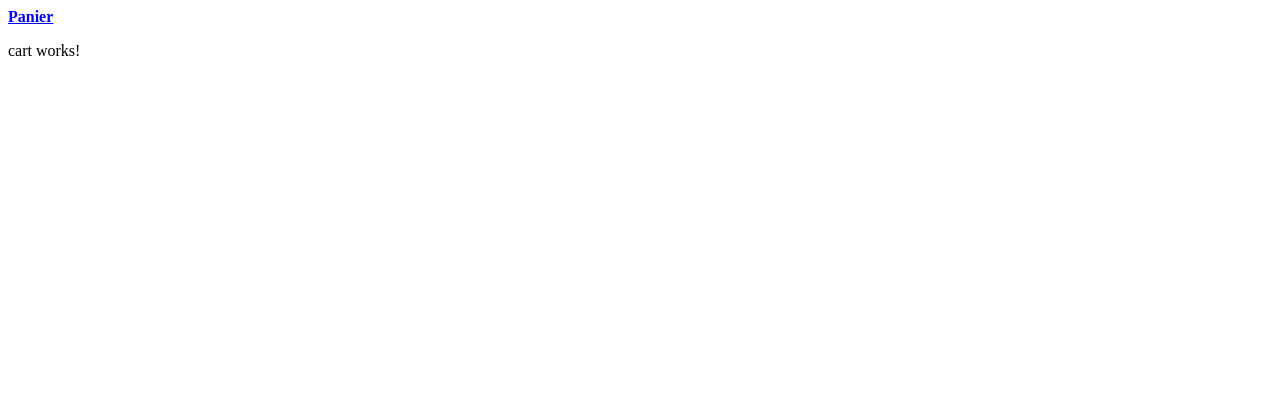
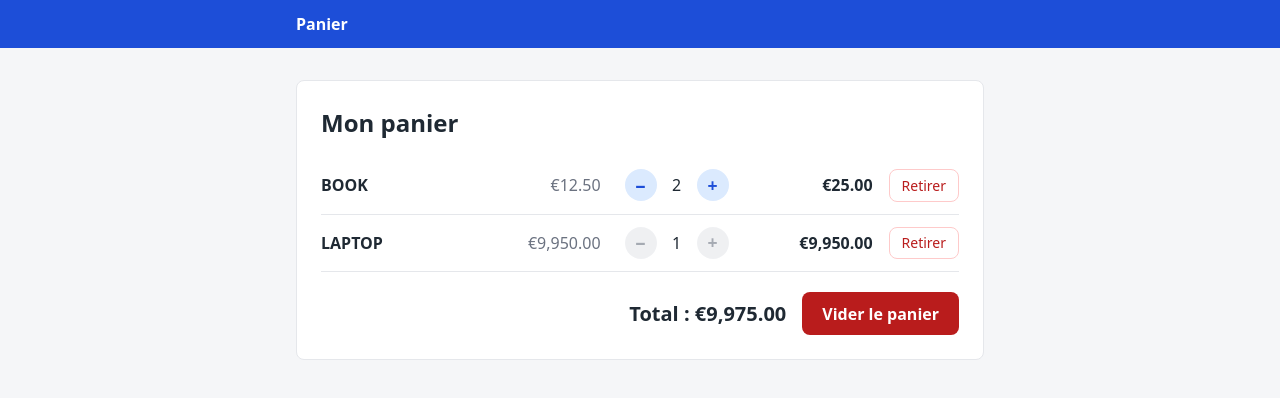
Before and after one commit to SamirADevFullStack/order-service, an Angular app in the folder frontend/: page /panier in a window 1280 px wide. Shown: the top 398 px of the page. Built offline with nearby package versions, Linux system fonts and the light colour scheme.

Commit message:
Ajout fonctions TS de mise a jour du panier au niveau front

```diff
--- a/frontend/src/app/app.scss
+++ b/frontend/src/app/app.scss
@@ -1,3 +1,26 @@
+header {
+  background: var(--color-primary);
+}
+
+nav {
+  max-width: 720px;
+  margin: 0 auto;
+  padding: 0.75rem 1rem;
+}
+
+nav a {
+  color: #ffffff;
+  text-decoration: none;
+  opacity: 0.85;
+}
+
 nav a.active {
   font-weight: bold;
+  opacity: 1;
 }
+
+main {
+  max-width: 720px;
+  margin: 2rem auto;
+  padding: 0 1rem;
+}
--- a/frontend/src/app/features/cart/cart.html
+++ b/frontend/src/app/features/cart/cart.html
@@ -1 +1,56 @@
-<p>cart works!</p>
+<section class="cart">
+  <h1>Mon panier</h1>
+
+  <ul class="lines">
+    @for (line of lines(); track line.productCode) {
+      <li class="line" data-testid="line">
+        <span class="product">{{ line.productCode }}</span>
+        <span class="unit-price">{{ line.unitPrice | currency: 'EUR' }}</span>
+        <span class="quantity">
+          <button
+            type="button"
+            class="qty-button"
+            [attr.aria-label]="'Diminuer ' + line.productCode"
+            [disabled]="line.quantity === 1"
+            (click)="decrement(line.productCode)"
+          >
+            −
+          </button>
+          <span class="qty-value" data-testid="quantity">{{ line.quantity }}</span>
+          <button
+            type="button"
+            class="qty-button"
+            [attr.aria-label]="'Augmenter ' + line.productCode"
+            [disabled]="!canIncrement(line)"
+            (click)="increment(line.productCode)"
+          >
+            +
+          </button>
+        </span>
+        <span class="line-total">{{ lineTotalCents(line) / 100 | currency: 'EUR' }}</span>
+        <button
+          type="button"
+          class="remove-button"
+          [attr.aria-label]="'Retirer ' + line.productCode"
+          (click)="remove(line.productCode)"
+        >
+          Retirer
+        </button>
+      </li>
+    } @empty {
+      <li class="empty" data-testid="empty">Votre panier est vide.</li>
+    }
+  </ul>
+
+  <div class="summary">
+    <p class="total" data-testid="total">Total : {{ total() / 100 | currency: 'EUR' }}</p>
+
+    @if (remaining() === 0) {
+      <p class="warning" data-testid="max-reached">Plafond de 10 000 € atteint.</p>
+    }
+
+    @if (lines().length > 0) {
+      <button type="button" class="clear-button" (click)="clear()">Vider le panier</button>
+    }
+  </div>
+</section>
--- a/frontend/src/app/features/cart/cart.scss
+++ b/frontend/src/app/features/cart/cart.scss
@@ -0,0 +1,157 @@
+.cart {
+  background: var(--color-surface);
+  border: 1px solid var(--color-border);
+  border-radius: var(--radius);
+  padding: 1.5rem;
+}
+
+h1 {
+  margin: 0 0 1rem;
+  font-size: 1.5rem;
+}
+
+.lines {
+  list-style: none;
+  margin: 0;
+  padding: 0;
+}
+
+/* Une ligne = une grille à 5 colonnes : produit, prix unitaire, quantité, total, action. */
+.line {
+  display: grid;
+  grid-template-columns: 1fr 7rem 7.5rem 7.5rem auto;
+  align-items: center;
+  gap: 1rem;
+  padding: 0.75rem 0;
+  border-bottom: 1px solid var(--color-border);
+}
+
+.product {
+  font-weight: 600;
+}
+
+.unit-price {
+  color: var(--color-muted);
+  text-align: right;
+}
+
+.quantity {
+  display: inline-flex;
+  align-items: center;
+  justify-content: center;
+  gap: 0.5rem;
+}
+
+.qty-button {
+  width: 2rem;
+  height: 2rem;
+  border: none;
+  border-radius: 50%;
+  background: var(--color-primary-soft);
+  color: var(--color-primary);
+  font-size: 1.1rem;
+  font-weight: 700;
+  line-height: 1;
+  transition:
+    background 0.15s,
+    color 0.15s;
+}
+
+.qty-button:not(:disabled):hover {
+  background: var(--color-primary);
+  color: #ffffff;
+}
+
+.qty-button:disabled {
+  background: var(--color-border);
+  color: var(--color-muted);
+}
+
+.qty-value {
+  min-width: 1.5rem;
+  text-align: center;
+  font-variant-numeric: tabular-nums;
+}
+
+.line-total {
+  font-weight: 600;
+  text-align: right;
+  font-variant-numeric: tabular-nums;
+}
+
+.remove-button {
+  justify-self: end;
+  border: 1px solid var(--color-danger-soft);
+  border-radius: var(--radius);
+  background: var(--color-surface);
+  color: var(--color-danger);
+  padding: 0.3rem 0.75rem;
+  font-size: 0.875rem;
+  transition:
+    background 0.15s,
+    color 0.15s;
+}
+
+.remove-button:hover {
+  background: var(--color-danger);
+  border-color: var(--color-danger);
+  color: #ffffff;
+}
+
+.empty {
+  padding: 2rem 0;
+  text-align: center;
+  color: var(--color-muted);
+}
+
+.summary {
+  display: flex;
+  flex-wrap: wrap;
+  align-items: center;
+  justify-content: flex-end;
+  gap: 1rem;
+  margin-top: 1.25rem;
+}
+
+.total {
+  margin: 0;
+  font-size: 1.25rem;
+  font-weight: 700;
+  font-variant-numeric: tabular-nums;
+}
+
+.warning {
+  order: -1;
+  flex-basis: 100%;
+  margin: 0;
+  padding: 0.5rem 0.75rem;
+  border-radius: var(--radius);
+  background: var(--color-warning-bg);
+  color: var(--color-warning-text);
+}
+
+.clear-button {
+  border: none;
+  border-radius: var(--radius);
+  background: var(--color-danger);
+  color: #ffffff;
+  padding: 0.6rem 1.25rem;
+  font-weight: 600;
+  transition: background 0.15s;
+}
+
+.clear-button:hover {
+  background: var(--color-danger-hover);
+}
+
+/* Sur petit écran, la ligne passe sur deux rangées. */
+@media (max-width: 600px) {
+  .line {
+    grid-template-columns: 1fr auto;
+  }
+
+  .unit-price,
+  .line-total {
+    text-align: left;
+  }
+}
--- a/frontend/src/app/features/cart/cart.ts
+++ b/frontend/src/app/features/cart/cart.ts
@@ -1,9 +1,65 @@
-import { Component } from '@angular/core';
+import { CurrencyPipe } from '@angular/common';
+import { Component, computed, signal } from '@angular/core';
+import { CartLine, MAX_TOTAL_CENTS, exceedsMax, lineTotalCents, totalCents } from './cart-line';
+
+/** Panier de départ : 9 975,00 €. Deux BOOK de plus atteignent exactement le plafond. */
+const INITIAL_LINES: readonly CartLine[] = [
+  { productCode: 'BOOK', quantity: 2, unitPrice: 12.5 },
+  { productCode: 'LAPTOP', quantity: 1, unitPrice: 9950 },
+];
 
 @Component({
   selector: 'app-cart',
-  imports: [],
+  imports: [CurrencyPipe],
   templateUrl: './cart.html',
   styleUrl: './cart.scss',
 })
-export class Cart {}
+export class Cart {
+  // l'état : un signal de lignes, initialisé avec INITIAL_LINES
+  protected readonly lines = signal<readonly  CartLine[]>(INITIAL_LINES);
+
+  // deux computed, en centimes : le total
+  protected readonly total = computed<number>(() => {
+    return totalCents(this.lines())
+  })
+
+  // Ce qu'il reste avant le plafond
+  protected readonly remaining = computed(() => MAX_TOTAL_CENTS - this.total())
+
+  // le template ne voit que les membres du composant : on lui expose la fonction importée
+  protected readonly lineTotalCents = lineTotalCents;
+
+    protected canIncrement(line: CartLine): boolean {
+    // ajouter UNE unité de cette ligne au total dépasserait-il le plafond ?
+    // indice : exceedsMax et lineTotalCents({ ...line, quantity: 1 })
+    const unitCents = lineTotalCents({ ...line, quantity: 1 });
+    return !exceedsMax(this.total() + unitCents);
+  }
+
+  protected increment(productCode: string): void {
+    // update + map : la ligne concernée devient une NOUVELLE ligne avec quantity + 1
+    this.lines.update((lines) =>
+      lines.map((line) =>
+        line.productCode === productCode ? {...line, quantity: line.quantity+1} : line)
+    )
+  }
+
+  protected decrement(productCode: string): void {
+    // même chose avec quantity - 1
+    this.lines.update((lines) =>
+      lines.map((line) =>
+        line.productCode === productCode ? {...line, quantity: line.quantity-1} : line)
+    )
+  }
+
+  protected remove(productCode: string): void {
+    // update + filter : garder les lignes dont le productCode est différent
+    this.lines.update((lines) =>
+      lines.filter(line => line.productCode !== productCode)
+    )
+  }
+
+  protected clear(): void {
+    this.lines.set([])
+  }
+}
--- a/frontend/src/index.html
+++ b/frontend/src/index.html
@@ -1,8 +1,8 @@
 <!doctype html>
-<html lang="en">
+<html lang="fr">
 <head>
   <meta charset="utf-8">
-  <title>OrderFrontend</title>
+  <title>Order Service</title>
   <base href="/">
   <meta name="viewport" content="width=device-width, initial-scale=1">
   <link rel="icon" type="image/x-icon" href="favicon.ico">
--- a/frontend/src/styles.scss
+++ b/frontend/src/styles.scss
@@ -1 +1,52 @@
-/* You can add global styles to this file, and also import other style files */
+/* Styles globaux : variables de thème et mise en forme de base, partagées par tous les composants. */
+:root {
+  --color-bg: #f5f6f8;
+  --color-surface: #ffffff;
+  --color-text: #1f2933;
+  --color-muted: #6b7280;
+  --color-border: #e5e7eb;
+  --color-primary: #1d4ed8;
+  --color-primary-hover: #1e40af;
+  --color-primary-soft: #dbeafe;
+  --color-danger: #b91c1c;
+  --color-danger-hover: #991b1b;
+  --color-danger-soft: #fecaca;
+  --color-warning-bg: #fef3c7;
+  --color-warning-text: #92400e;
+  --radius: 8px;
+}
+
+*,
+*::before,
+*::after {
+  box-sizing: border-box;
+}
+
+body {
+  margin: 0;
+  font-family:
+    system-ui,
+    -apple-system,
+    'Segoe UI',
+    Roboto,
+    sans-serif;
+  color: var(--color-text);
+  background: var(--color-bg);
+  line-height: 1.5;
+}
+
+button {
+  font: inherit;
+  cursor: pointer;
+}
+
+button:disabled {
+  cursor: not-allowed;
+  opacity: 0.6;
+}
+
+/* Contour visible quand on navigue au clavier (Tab) : indispensable pour l'accessibilité. */
+button:focus-visible {
+  outline: 2px solid var(--color-primary);
+  outline-offset: 2px;
+}
```
Also changed, not shown: 1 other file (tests, documents, lock files or other folders).
